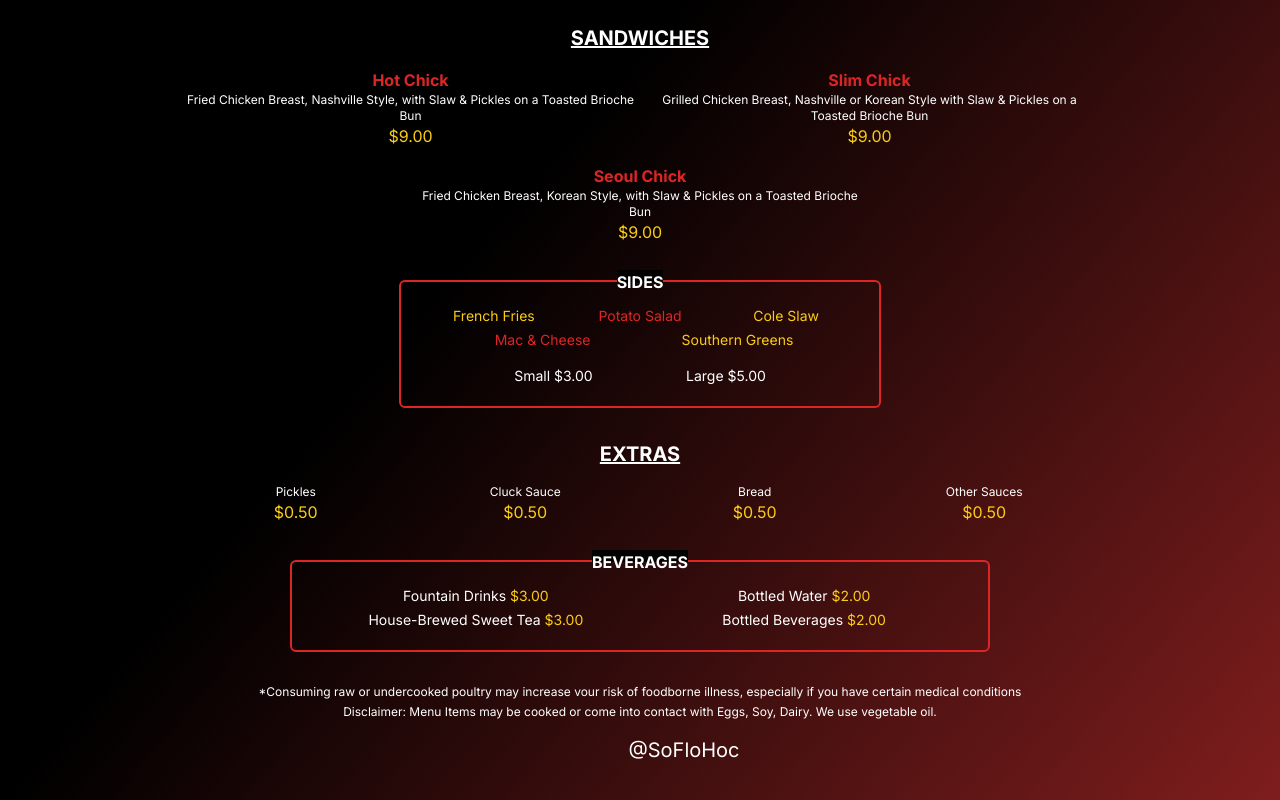
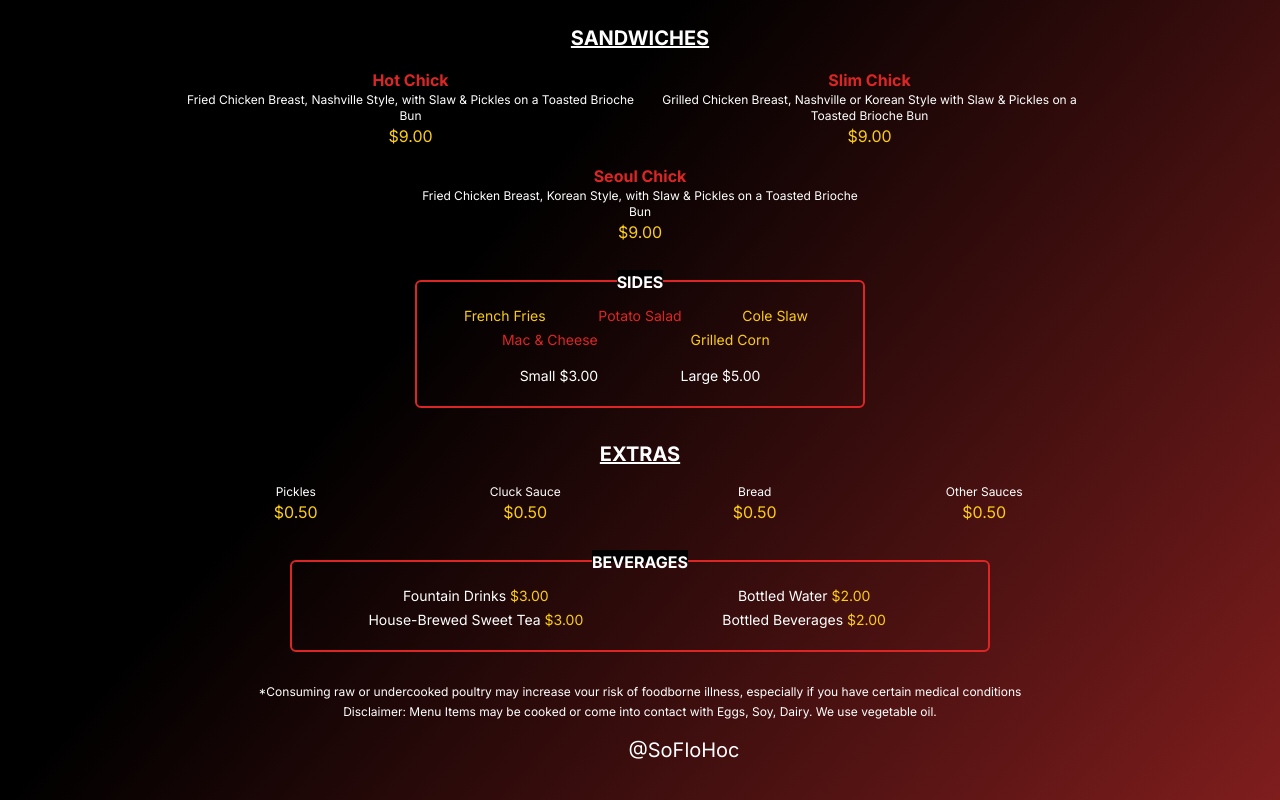
Before and after one commit to dvale94/hot-chicks-menu, a Next.js app: page / in a window 1280 px wide. Shown: the part 694-1494 px from the top of the page. Built offline with nearby package versions, Linux system fonts and the light colour scheme; some icons are missing.

Commit message:
data change to Sides options

```diff
--- a/src/components/Body.tsx
+++ b/src/components/Body.tsx
@@ -104,7 +104,7 @@ const heatLevelData = {
 const sideData = {
   heading: 'SIDES',
   largePrice: '$5.00',
-  sides: ['French Fries','Potato Salad','Cole Slaw','Mac & Cheese','Southern Greens'],
+  sides: ['French Fries','Potato Salad','Cole Slaw','Mac & Cheese','Grilled Corn'],
   smallPrice: '$3.00'
 };
 
```
